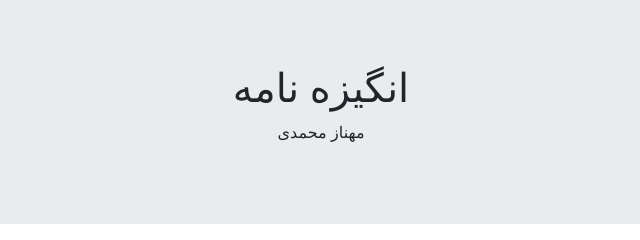
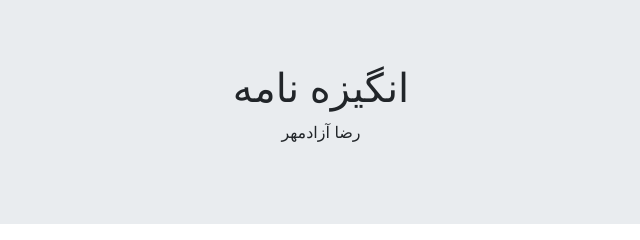
Before and after one commit to reza-azadmehr/SOP, a plain HTML site: page index.html in a window 1280 px wide. Shown: the top 240 px of the page, 319-959 px from the left. Drawn offline with nearby package versions, Linux system fonts and the light colour scheme.

Commit message:
Update index.html

```diff
--- a/index.html
+++ b/index.html
@@ -21,7 +21,7 @@
 
     <div class="jumbotron text-center" style="margin-bottom:0">
         <h1>انگیزه نامه</h1>
-        <p>مهناز محمدی</p>
+        <p>رضا آزادمهر</p>
     </div>
 
 
```
